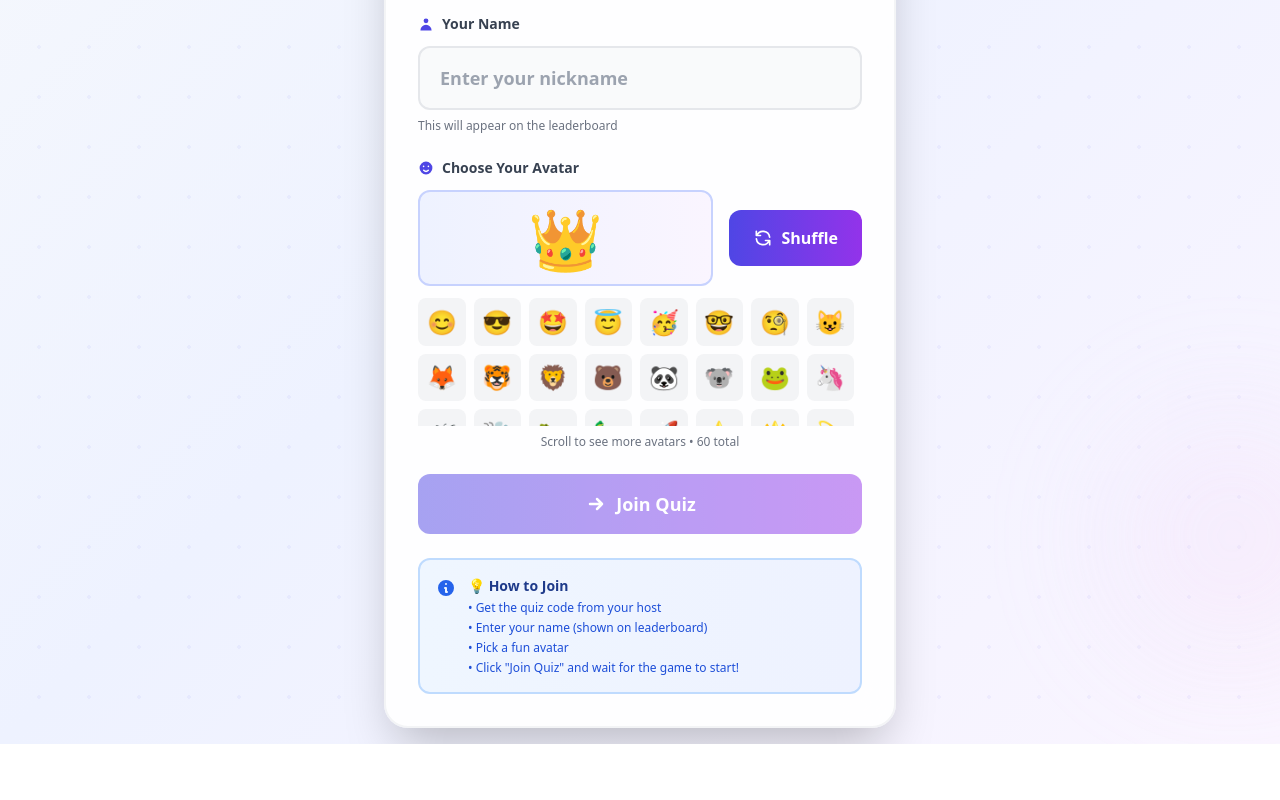
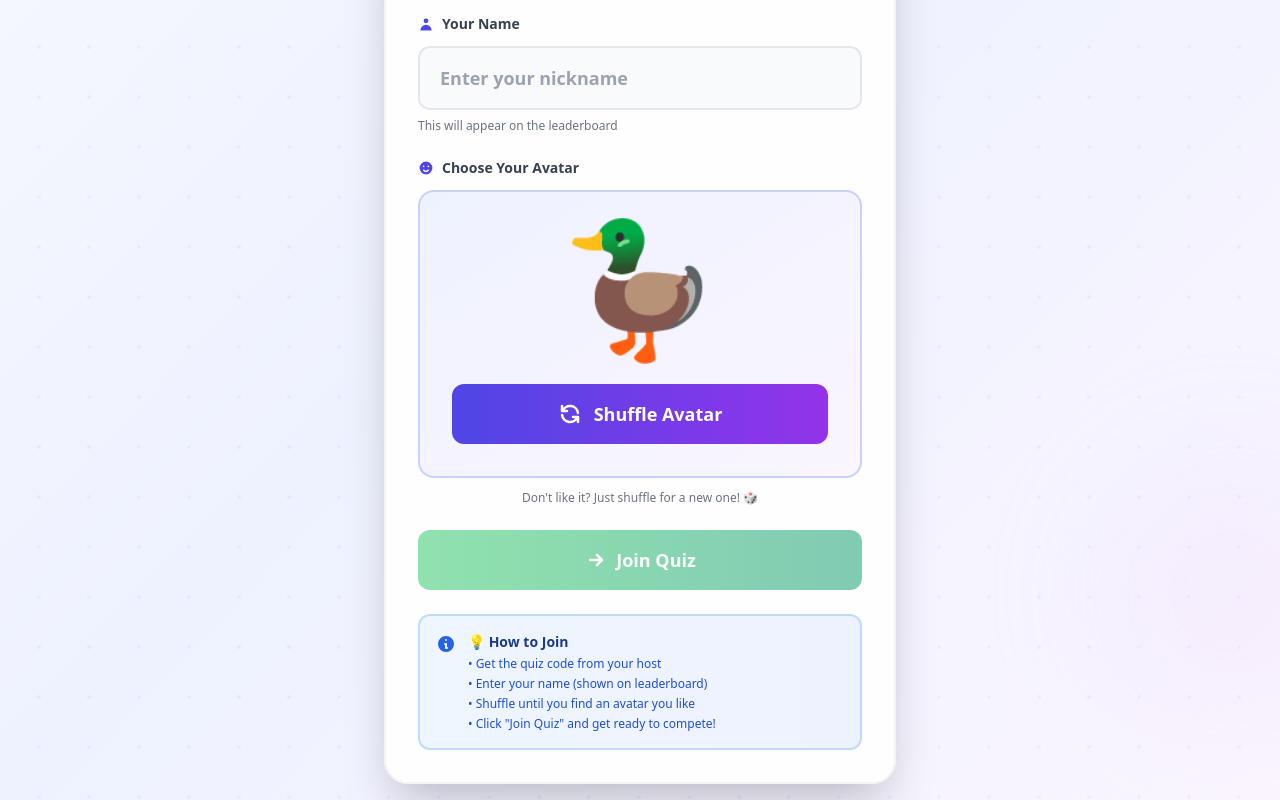
Before and after one commit to Tanaya-2007/AI-Powered-MCQ-app, a React (Vite) app: page /collab/attempt-quiz in a window 1280 px wide. Shown: the part 542-1342 px from the top of the page. Before the commit the page ends 1286 px from the top, so only its background shows below. Built offline with nearby package versions, Linux system fonts and the light colour scheme.

Commit message:
Updated avatars

```diff
--- a/src/pages/collaborative/AttemptQuiz.jsx
+++ b/src/pages/collaborative/AttemptQuiz.jsx
@@ -14,15 +14,19 @@ function AttemptQuiz() {
   const [joinedLobby, setJoinedLobby] = useState(false);
   const [lobbyInfo, setLobbyInfo] = useState(null);
 
-  // Avatar options - More variety!
+  // Simple, fun avatar collection
   const avatars = [
-    '😊', '😎', '🤩', '😇', '🥳', '🤓', '🧐', '😺', '🦊', '🐯',
-    '🦁', '🐻', '🐼', '🐨', '🐸', '🦄', '🦋', '🐝', '🦖', '🦕',
-    '🚀', '⭐', '🌟', '💫', '✨', '🔥', '💎', '👑', '🏆', '🎯',
-    '🎨', '🎭', '🎪', '🎸', '🎮', '🎲', '🎳', '⚽', '🏀', '🎾',
-    '💡', '🌈', '🌺', '🌸', '🌼', '🌻', '🍀', '🍕', '🍔', '🍦',
-    '🎂', '🍩', '🧁', '🍿', '☕', '🧃', '🎈', '🎁', '🎊', '🎉'
+
+    '😊','😎','🤩','😇','🥳','🤓','🧐','🤗','🥰','😍',
+    '🧑‍💻','🧑‍🎓','🧑‍🏫','🧑‍🔬','🧑‍🎨','🧑‍🚀','🧑‍🍳','🧑‍💼','🐶','🐱',
+    '🐭','🐹','🐰','🦊','🐻','🐼','🐨','🐯','🦁','🐮',
+    '🐷','🐸','🐵','🦄','🐔','🐧','🦆','🦉','🐳','🐬',
+    '🦚','🦅','🤖','🖥️','⌨️','💻','🕹️','🎮','👾','🚀',
+    '⭐','🌟','💫','✨','🔥','💎','👑','🏆','🎯','⚡',
+    '🧠','💥','🛡️','🎨','🎭','🎸','⚽','🏀','🎾','🍕',
+    '🍔','🍩','🌈','🌺','🌸','🌻','🌹','💐','🍁','🌊','🌷'
   ];
+
 
   // Auto-fill code from URL
   useEffect(() => {
@@ -45,8 +49,7 @@ function AttemptQuiz() {
   };
 
   const handleShuffleAvatar = () => {
-    const otherAvatars = avatars.filter(a => a !== selectedAvatar);
-    const randomAvatar = otherAvatars[Math.floor(Math.random() * otherAvatars.length)];
+    const randomAvatar = avatars[Math.floor(Math.random() * avatars.length)];
     setSelectedAvatar(randomAvatar);
   };
 
@@ -67,11 +70,9 @@ function AttemptQuiz() {
 
     // Simulate API call
     setTimeout(() => {
-      // Simulate different scenarios
       const scenario = Math.random();
 
       if (scenario < 0.8) {
-        // Success - Join lobby
         setJoinedLobby(true);
         setLobbyInfo({
           quizTitle: 'JavaScript Fundamentals',
@@ -92,23 +93,10 @@ function AttemptQuiz() {
     }, 1500);
   };
 
-  const handleStartQuiz = () => {
-    // Navigate to quiz session (will be created later)
-    navigate('/collab/quiz-session', {
-      state: {
-        quizCode,
-        playerName,
-        avatar: selectedAvatar,
-        isHost: false
-      }
-    });
-  };
-
   // Waiting for Host Screen
   if (joinedLobby) {
     return (
       <div className="min-h-screen bg-gradient-to-br from-slate-50 via-indigo-50 to-purple-50 relative overflow-hidden">
-        {/* Animated Background */}
         <div
           className="absolute inset-0 opacity-40"
           style={{
@@ -118,7 +106,6 @@ function AttemptQuiz() {
           }}
         ></div>
 
-        {/* Floating Orbs */}
         <div className="absolute inset-0 overflow-hidden pointer-events-none">
           <div className="absolute top-20 -left-20 w-64 h-64 bg-gradient-to-br from-indigo-200/30 to-purple-200/30 rounded-full blur-3xl animate-pulse"></div>
           <div className="absolute bottom-20 -right-20 w-64 h-64 bg-gradient-to-br from-purple-200/30 to-pink-200/30 rounded-full blur-3xl animate-pulse" style={{animationDelay: '1s'}}></div>
@@ -127,10 +114,8 @@ function AttemptQuiz() {
         <div className="relative z-10 min-h-screen flex items-center justify-center p-4">
           <div className="max-w-md w-full">
 
-            {/* Waiting Card */}
             <div className="bg-white/90 backdrop-blur-xl rounded-3xl shadow-2xl border-2 border-gray-100 p-8 text-center">
 
-              {/* Animated Icon */}
               <div className="relative mb-6">
                 <div className="w-24 h-24 mx-auto bg-gradient-to-br from-indigo-500 to-purple-600 rounded-full flex items-center justify-center shadow-xl animate-pulse">
                   <div className="text-5xl">{selectedAvatar}</div>
@@ -144,13 +129,11 @@ function AttemptQuiz() {
                 </div>
               </div>
 
-              {/* Welcome Message */}
               <h1 className="text-3xl font-black text-gray-900 mb-2">
                 Welcome, {playerName}! 👋
               </h1>
               <p className="text-gray-600 mb-6">You've successfully joined the quiz</p>
 
-              {/* Quiz Info */}
               <div className="bg-gradient-to-r from-indigo-50 to-purple-50 rounded-2xl p-6 mb-6">
                 <div className="flex items-center justify-center gap-2 mb-4">
                   <div className="w-10 h-10 bg-gradient-to-br from-indigo-600 to-purple-600 rounded-xl flex items-center justify-center">
@@ -173,7 +156,6 @@ function AttemptQuiz() {
                 </div>
               </div>
 
-              {/* Status */}
               <div className="bg-gradient-to-r from-yellow-50 to-orange-50 border-2 border-yellow-200 rounded-2xl p-5 mb-6">
                 <div className="flex items-center justify-center gap-3 mb-2">
                   <div className="relative flex">
@@ -185,7 +167,6 @@ function AttemptQuiz() {
                 <p className="text-sm text-yellow-700">The quiz will begin shortly</p>
               </div>
 
-              {/* Leave Button */}
               <button
                 onClick={() => {
                   setJoinedLobby(false);
@@ -213,7 +194,6 @@ function AttemptQuiz() {
   return (
     <div className="min-h-screen bg-gradient-to-br from-slate-50 via-indigo-50 to-purple-50 relative overflow-hidden">
 
-      {/* Animated Background */}
       <div
         className="absolute inset-0 opacity-40"
         style={{
@@ -223,7 +203,6 @@ function AttemptQuiz() {
         }}
       ></div>
 
-      {/* Floating Orbs */}
       <div className="absolute inset-0 overflow-hidden pointer-events-none">
         <div className="absolute top-20 -left-20 w-64 h-64 bg-gradient-to-br from-indigo-200/30 to-purple-200/30 rounded-full blur-3xl animate-pulse"></div>
         <div className="absolute bottom-20 -right-20 w-64 h-64 bg-gradient-to-br from-purple-200/30 to-pink-200/30 rounded-full blur-3xl animate-pulse" style={{animationDelay: '1s'}}></div>
@@ -330,7 +309,7 @@ function AttemptQuiz() {
               </p>
             </div>
 
-            {/* Avatar Selection */}
+            {/* Avatar Selection - SUPER SIMPLE! */}
             <div className="mb-6">
               <label className="block text-sm font-bold text-gray-700 mb-3 flex items-center gap-2">
                 <svg className="w-4 h-4 text-indigo-600" fill="currentColor" viewBox="0 0 20 20">
@@ -339,41 +318,27 @@ function AttemptQuiz() {
                 Choose Your Avatar
               </label>
 
-              <div className="flex items-center gap-4">
-                <div className="flex-1 bg-gradient-to-r from-indigo-50 to-purple-50 border-2 border-indigo-200 rounded-xl p-4 flex items-center justify-center">
-                  <div className="text-6xl">{selectedAvatar}</div>
+              {/* Big Avatar Display with Shuffle Button */}
+              <div className="bg-gradient-to-br from-indigo-50 to-purple-50 border-2 border-indigo-200 rounded-2xl p-8">
+                <div className="text-center mb-4">
+                  <div className="inline-block text-8xl sm:text-9xl mb-4 animate-bounce-slow">
+                    {selectedAvatar}
+                  </div>
                 </div>
+
                 <button
                   onClick={handleShuffleAvatar}
-                  className="px-6 py-4 bg-gradient-to-r from-indigo-600 to-purple-600 text-white font-bold rounded-xl hover:shadow-xl transition-all flex items-center gap-2"
+                  className="w-full py-4 bg-gradient-to-r from-indigo-600 to-purple-600 text-white text-lg font-bold rounded-xl hover:shadow-2xl hover:shadow-indigo-500/50 transition-all duration-300 transform hover:scale-105 flex items-center justify-center gap-3 group"
                 >
-                  <svg className="w-5 h-5" fill="none" stroke="currentColor" viewBox="0 0 24 24">
-                    <path strokeLinecap="round" strokeLinejoin="round" strokeWidth={2} d="M4 4v5h.582m15.356 2A8.001 8.001 0 004.582 9m0 0H9m11 11v-5h-.581m0 0a8.003 8.003 0 01-15.357-2m15.357 2H15" />
+                  <svg className="w-6 h-6 group-hover:rotate-180 transition-transform duration-500" fill="none" stroke="currentColor" viewBox="0 0 24 24">
+                    <path strokeLinecap="round" strokeLinejoin="round" strokeWidth={2.5} d="M4 4v5h.582m15.356 2A8.001 8.001 0 004.582 9m0 0H9m11 11v-5h-.581m0 0a8.003 8.003 0 01-15.357-2m15.357 2H15" />
                   </svg>
-                  <span className="hidden sm:inline">Shuffle</span>
+                  Shuffle Avatar
                 </button>
               </div>
 
-              {/* Avatar Grid - Scrollable */}
-              <div className="mt-3 max-h-32 overflow-y-auto custom-scrollbar">
-                <div className="grid grid-cols-8 gap-2 pr-2">
-                  {avatars.map((avatar, index) => (
-                    <button
-                      key={index}
-                      onClick={() => setSelectedAvatar(avatar)}
-                      className={`w-full aspect-square rounded-lg flex items-center justify-center text-2xl transition-all ${
-                        selectedAvatar === avatar
-                          ? 'bg-gradient-to-br from-indigo-600 to-purple-600 shadow-lg scale-110 ring-2 ring-indigo-300'
-                          : 'bg-gray-100 hover:bg-gray-200 hover:scale-105'
-                      }`}
-                    >
-                      {avatar}
-                    </button>
-                  ))}
-                </div>
-              </div>
-              <p className="text-xs text-gray-500 mt-2 text-center">
-                Scroll to see more avatars • {avatars.length} total
+              <p className="text-xs text-gray-500 mt-3 text-center">
+                Don't like it? Just shuffle for a new one! 🎲
               </p>
             </div>
 
@@ -393,7 +358,7 @@ function AttemptQuiz() {
             <button
               onClick={handleJoinQuiz}
               disabled={isJoining || quizCode.length < 6 || !playerName.trim()}
-              className="w-full py-4 bg-gradient-to-r from-indigo-600 to-purple-600 text-white text-lg font-bold rounded-xl hover:shadow-2xl hover:shadow-indigo-500/50 disabled:opacity-50 disabled:cursor-not-allowed transition-all duration-300 transform hover:scale-105 disabled:hover:scale-100 flex items-center justify-center gap-2"
+              className="w-full py-4 bg-gradient-to-r from-green-500 to-emerald-600 text-white text-lg font-bold rounded-xl hover:shadow-2xl hover:shadow-green-500/50 disabled:opacity-50 disabled:cursor-not-allowed transition-all duration-300 transform hover:scale-105 disabled:hover:scale-100 flex items-center justify-center gap-2"
             >
               {isJoining ? (
                 <>
@@ -424,8 +389,8 @@ function AttemptQuiz() {
                   <ul className="text-xs text-blue-700 space-y-1">
                     <li>• Get the quiz code from your host</li>
                     <li>• Enter your name (shown on leaderboard)</li>
-                    <li>• Pick a fun avatar</li>
-                    <li>• Click "Join Quiz" and wait for the game to start!</li>
+                    <li>• Shuffle until you find an avatar you like</li>
+                    <li>• Click "Join Quiz" and get ready to compete!</li>
                   </ul>
                 </div>
               </div>
@@ -446,26 +411,21 @@ function AttemptQuiz() {
           75% { transform: translateX(10px); }
         }
 
+        @keyframes bounce-slow {
+          0%, 100% {
+            transform: translateY(0) scale(1);
+          }
+          50% {
+            transform: translateY(-10px) scale(1.05);
+          }
+        }
+
         .animate-shake {
           animation: shake 0.5s ease-in-out;
         }
 
-        .custom-scrollbar::-webkit-scrollbar {
-          width: 6px;
-        }
-
-        .custom-scrollbar::-webkit-scrollbar-track {
-          background: #f1f5f9;
-          border-radius: 10px;
-        }
-
-        .custom-scrollbar::-webkit-scrollbar-thumb {
-          background: linear-gradient(to bottom, #6366f1, #8b5cf6);
-          border-radius: 10px;
-        }
-
-        .custom-scrollbar::-webkit-scrollbar-thumb:hover {
-          background: linear-gradient(to bottom, #4f46e5, #7c3aed);
+        .animate-bounce-slow {
+          animation: bounce-slow 2s ease-in-out infinite;
         }
       `}</style>
     </div>
```
